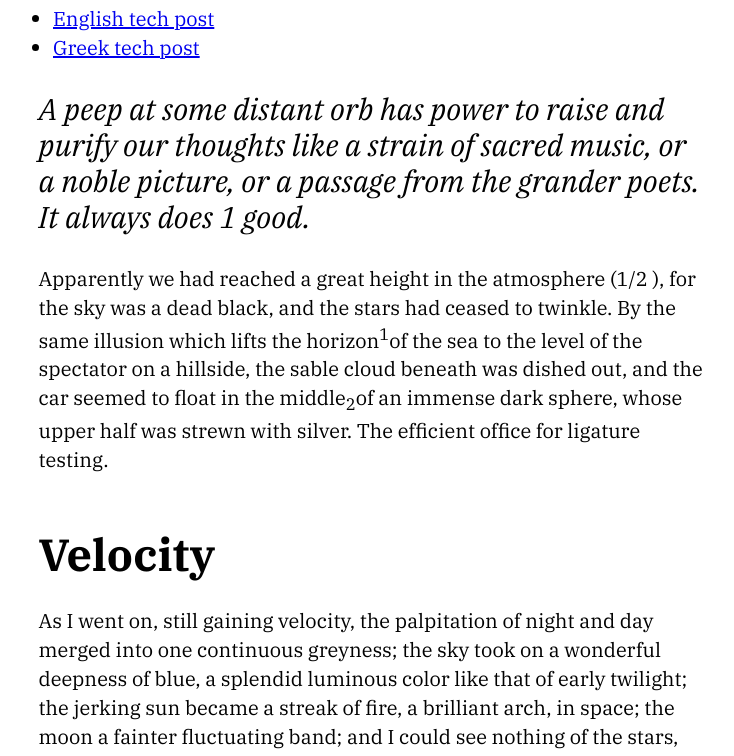
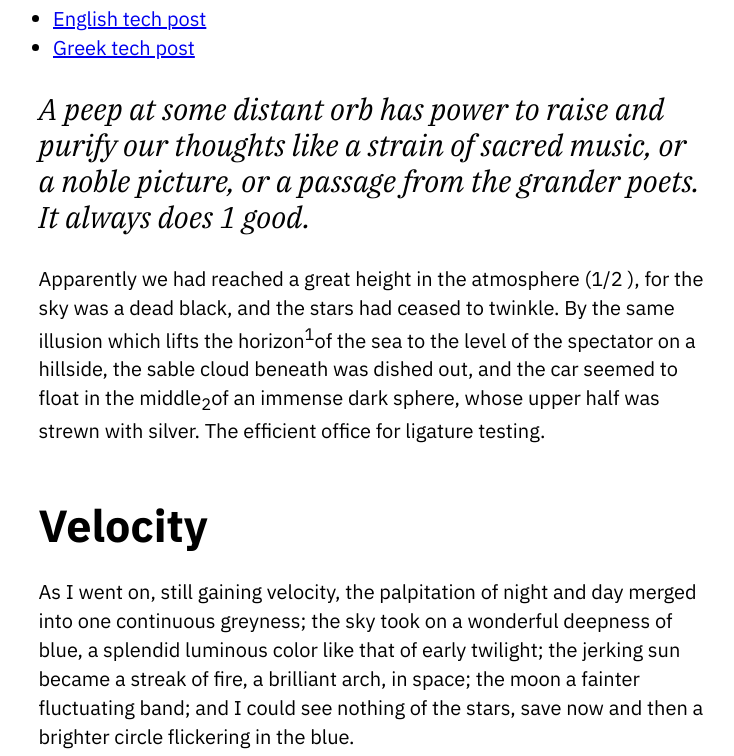
Before and after one commit to MarkosKon/checking-typefaces, a Gatsby site: page / in a window 1280 px wide. Shown: the part 233-989 px from the top of the page, without its empty margins (268-1002 px from the left). Built offline with nearby package versions, Linux system fonts and the light colour scheme; Gatsby itself is replaced by a stand-in of ours.

Commit message:
Added an example that uses the sans-serif version for roman, greek and greek italic, and the serif version for italic.

```diff
--- a/gatsby-browser.js
+++ b/gatsby-browser.js
@@ -1,4 +1,4 @@
 import "@affectionatedoor/opentype"
-import "./src/styles/ibm-plex-serif.css"
+import "./src/styles/ibm-plex.css"
 import "./src/styles/ibm-plex-mono.css"
 import "./src/styles/main.css"
--- a/src/styles/ibm-plex-serif.css
+++ b/src/styles/ibm-plex.css
@@ -1,12 +1,12 @@
 @font-face {
-  font-family: "IBM Plex Serif";
+  font-family: "IBM Plex";
   font-display: swap;
   font-weight: 400;
   font-style: normal;
-  src: url("/fonts/IBMPlexSerif-Regular.ttf") format("truetype");
+  src: url("/fonts/IBMPlexSans-Regular.ttf") format("truetype");
 }
 @font-face {
-  font-family: "IBM Plex Serif";
+  font-family: "IBM Plex";
   font-display: swap;
   font-weight: 400;
   font-style: normal;
@@ -14,14 +14,14 @@
   unicode-range: U+370-3FF;
 }
 @font-face {
-  font-family: "IBM Plex Serif";
+  font-family: "IBM Plex";
   font-display: swap;
   font-weight: 400;
   font-style: italic;
   src: url("/fonts/IBMPlexSerif-Italic.ttf") format("truetype");
 }
 @font-face {
-  font-family: "IBM Plex Serif";
+  font-family: "IBM Plex";
   font-display: swap;
   font-weight: 400;
   font-style: italic;
@@ -29,14 +29,14 @@
   unicode-range: U+370-3FF;
 }
 @font-face {
-  font-family: "IBM Plex Serif";
+  font-family: "IBM Plex";
   font-display: swap;
   font-weight: 700;
   font-style: normal;
-  src: url("/fonts/IBMPlexSerif-Bold.ttf") format("truetype");
+  src: url("/fonts/IBMPlexSans-Bold.ttf") format("truetype");
 }
 @font-face {
-  font-family: "IBM Plex Serif";
+  font-family: "IBM Plex";
   font-display: swap;
   font-weight: 700;
   font-style: normal;
@@ -44,14 +44,14 @@
   unicode-range: U+370-3FF;
 }
 @font-face {
-  font-family: "IBM Plex Serif";
+  font-family: "IBM Plex";
   font-display: swap;
   font-weight: 700;
   font-style: italic;
   src: url("/fonts/IBMPlexSerif-BoldItalic.ttf") format("truetype");
 }
 @font-face {
-  font-family: "IBM Plex Serif";
+  font-family: "IBM Plex";
   font-display: swap;
   font-weight: 700;
   font-style: italic;
--- a/src/styles/main.css
+++ b/src/styles/main.css
@@ -2,7 +2,7 @@
   box-sizing: border-box;
 }
 :root {
-  font-family: "IBM Plex Serif", serif;
+  font-family: "IBM Plex", serif;
   font-size: 20px;
   line-height: 1.45;
   --rhythm: calc(20px * 1.45);
```
